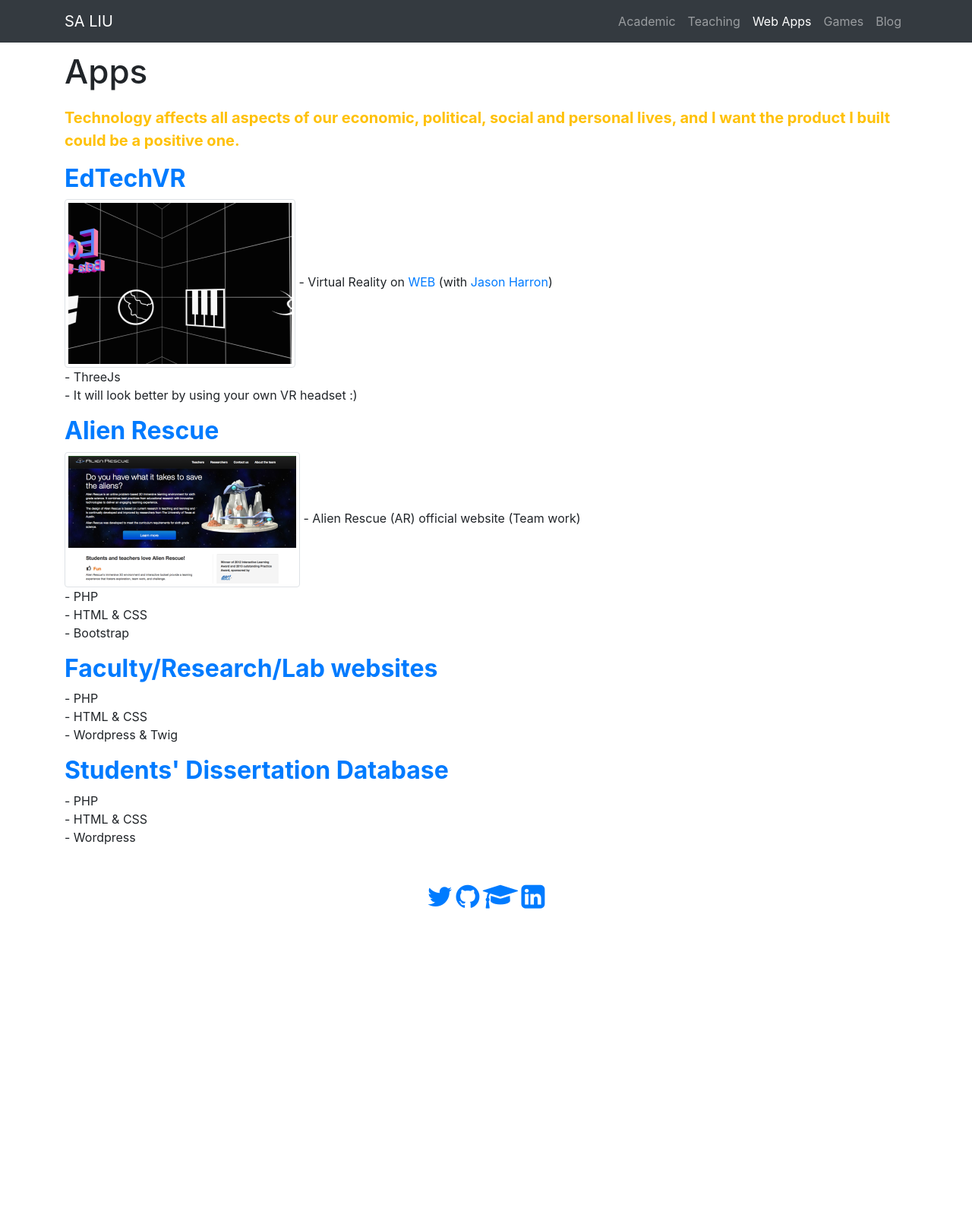
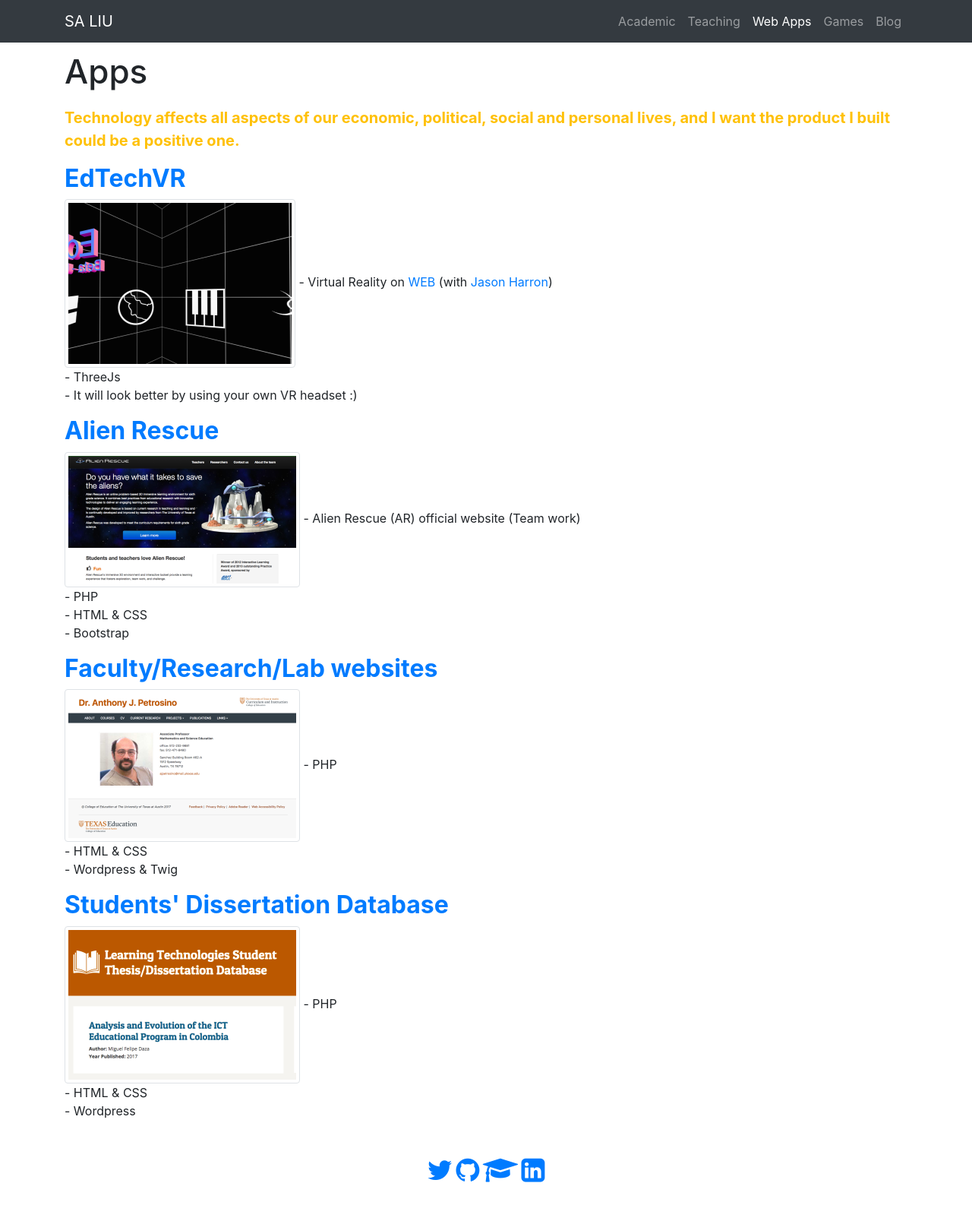
Before and after one commit to Tonicdragon6x66/saliudev.github.io, a Jekyll site: the page built from apps/index.html, in a window 1280 px wide. Shown: the whole page at 76% size. Built offline with Jekyll 4.4.1, drawn with Linux system fonts in a browser that asks for light colours; before the commit the page ends 1247 px from its top, so only the background shows below that.

Commit message:
add four images

```diff
--- a/apps/index.html
+++ b/apps/index.html
@@ -61,6 +61,8 @@ title: SA LIU | Researcher, Teacher, Developer
         <div class="appblock">
             <h2 class="text-primary"><strong><a href="https://sites.edb.utexas.edu/">Faculty/Research/Lab websites</a></strong></h2>
 
+            <img class="img-thumbnail img-responsive" alt="vr" src="/img/faculty.png">
+
             - PHP
             <br>
             - HTML & CSS
@@ -72,6 +74,8 @@ title: SA LIU | Researcher, Teacher, Developer
         <div class="appblock">
             <h2 class="text-primary"><strong><a href="https://oi2.edb.utexas.edu/ltdb/">Students' Dissertation Database</a></strong></h2>
 
+            <img class="img-thumbnail img-responsive" alt="vr" src="/img/ltdd.png">
+
             - PHP
             <br>
 
```
